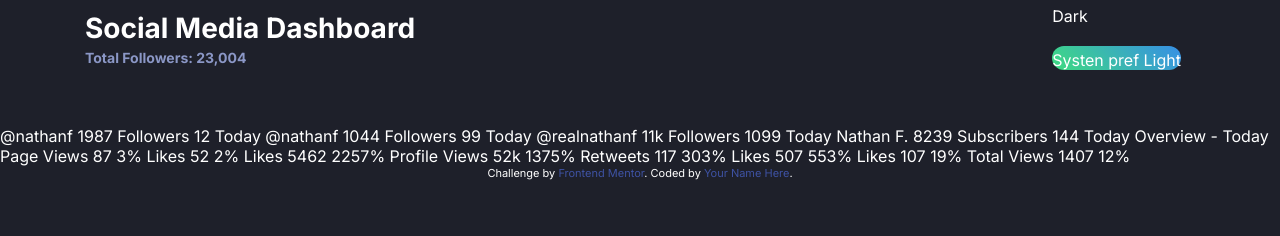
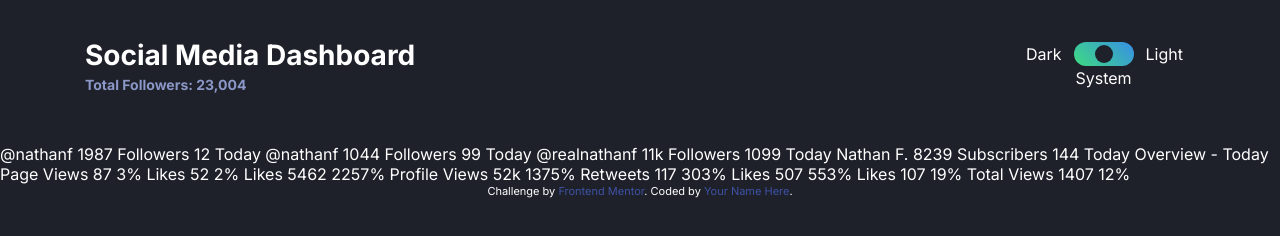
Before and after one commit to Akirachang/social-media-dashboard, a website: page index.html in a window 1280 px wide. Drawn offline with Linux system fonts and the light colour scheme.

Commit message:
added toggle button with style

```diff
--- a/app/scss/components/header.scss
+++ b/app/scss/components/header.scss
@@ -1,6 +1,10 @@
 @use "../util" as *;
 
 .header {
+  display: flex;
+  flex-wrap: wrap;
+  margin-top: rem(36);
+
   @include breakpoint(large) {
     display: flex;
     justify-content: space-between;
@@ -8,14 +12,16 @@
   }
   &__wrapper {
   }
-  input[type="radio"] {
-    opacity: 0;
-  }
   &__background {
   }
   &__title {
+    width: 100%;
+    @include breakpoint(medium) {
+      width: auto;
+    }
   }
   &__toggle {
+    margin-left: auto;
   }
   &__subtitle {
     font-size: rem(14);
--- a/app/scss/components/toggle.scss
+++ b/app/scss/components/toggle.scss
@@ -3,16 +3,55 @@
 
 .toggle {
   border: none;
+  display: grid;
+  grid-template-columns: 1fr rem(60) 1fr;
+  border: none;
+  gap: rem(2) rem(12);
+  margin: 0;
+
+  label {
+    align-self: center;
+    &[for="dark"] {
+      grid-column: 1/2;
+      justify-self: end;
+    }
+    &[for="system"] {
+      grid-column: 1/4;
+      grid-row: 2/3;
+      justify-self: center;
+    }
+    &[for="light"] {
+      grid-column: 3/4;
+    }
+  }
+
   &__wrapper {
     height: rem(24);
+    grid-row: 1/2;
+    grid-column: 2/3;
+    position: relative;
   }
 
   input[type="radio"] {
     opacity: 0;
+    margin: 0 -2px 0 -2px;
+    position: relative;
+    height: rem(21);
+    width: rem(21);
+    z-index: 10;
+    &:focus ~ .toggle__button {
+      //when the radio is selected, it will trigger .toggle_button to be white
+      border: 1px solid white;
+    }
   }
 
   &__background {
     height: 100%;
+    position: absolute;
+    height: 100%;
+    position: absolute;
+    width: 100%;
+    top: 0;
     display: block;
     border-radius: rem(12);
     overflow: hidden;
@@ -24,9 +63,24 @@
   }
 
   &__button {
-    width: rem(16);
-    height: rem(16);
+    position: absolute;
+    left: rem(3);
+    top: rem(3);
+    right: 100%;
+    height: rem(18);
+    width: rem(18);
     border-radius: 50%;
-    background-color: var(--toggle);
+    background-color: var(--dark-bg);
+    transition: all 150ms ease-in-out;
+  }
+  #light:checked ~ .toggle__button {
+    right: 3px;
+    left: calc(100% - 21px);
+  }
+
+  #system:checked ~ .toggle__button {
+    left: 50%;
+    right: auto;
+    transform: translate(-50%);
   }
 }
--- a/index.html
+++ b/index.html
@@ -43,7 +43,6 @@
 
       <!-- Toggle section -->
       <fieldset class="header__toggle toggle" aria-label="theme switcher">
-        <label for="dark">Dark</label>
         <div class="toggle__wrapper">
           <input type="radio" name="theme" id="dark" />
           <input type="radio" name="theme" id="system" checked />
@@ -51,7 +50,8 @@
           <span aria-hidden="true" class="toggle__background"></span>
           <span aria-hidden="true" class="toggle__button"></span>
         </div>
-        <label for="dark">Systen pref</label>
+        <label for="dark">Dark</label>
+        <label for="system">System</label>
         <label for="light">Light</label>
       </fieldset>
     </header>
```
Also changed, not shown: dist/style.css, 1 other file.
